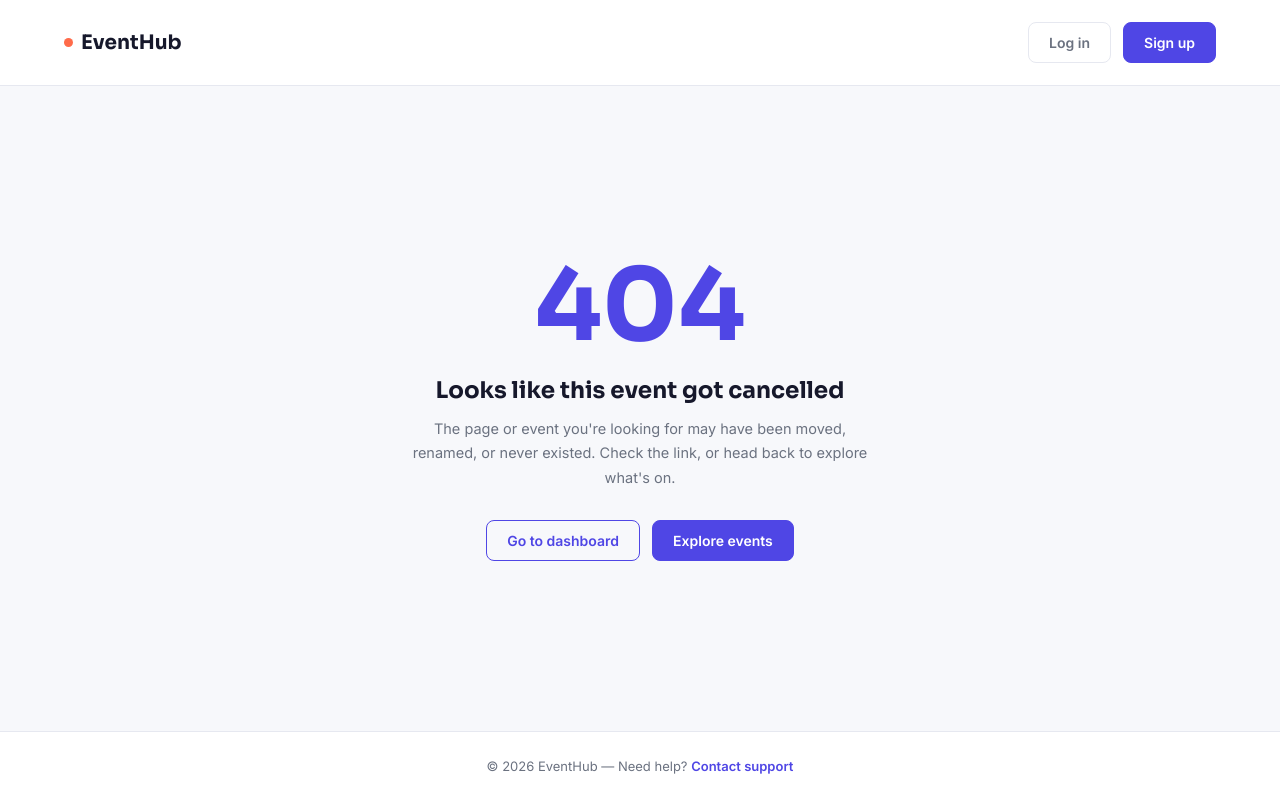
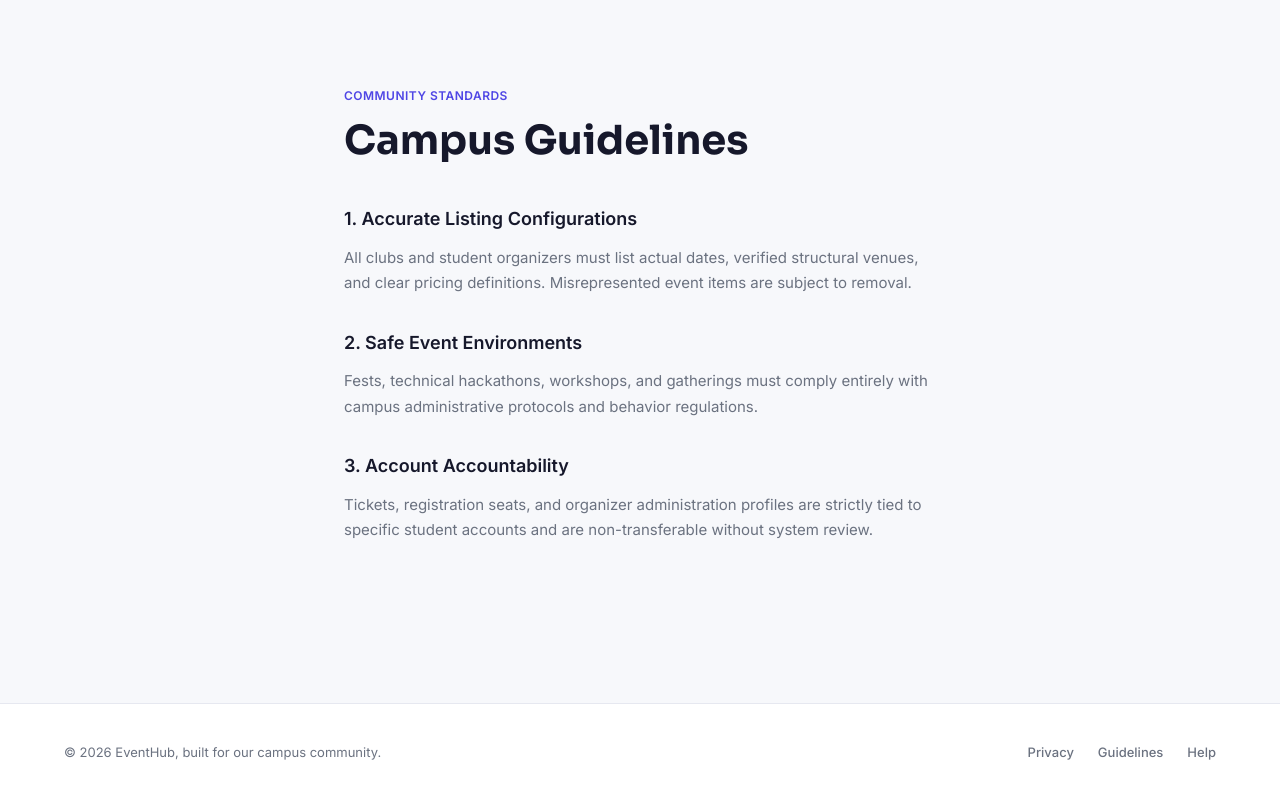
Before and after one commit to ChristeenaJestin/event_frontend, a React (Vite) app: page /guidelines in a window 1280 px wide. Built offline with nearby package versions, Linux system fonts and the light colour scheme; the HTML template or start-up script is replaced by a standard one.

Commit message:
feat: add public pages and routes for privacy, guidelines, and help

```diff
--- a/src/App.jsx
+++ b/src/App.jsx
@@ -15,6 +15,9 @@ import EditEvent    from './pages/EditEvent';
 import MyEvents     from './pages/MyEvents';
 import Participants from './pages/Participants';
 import NotFound     from './pages/NotFound';
+import Privacy from './pages/Privacy';
+import Guidelines from './pages/Guidelines';
+import Help from './pages/Help';
 
 function App() {
   return (
@@ -25,6 +28,9 @@ function App() {
           <Route path="/"         element={<Home />} />
           <Route path="/login"    element={<Login />} />
           <Route path="/register" element={<Register />} />
+          <Route path="/privacy" element={<Privacy />} />
+<Route path="/guidelines" element={<Guidelines />} />
+<Route path="/help" element={<Help />} />
 
           {/* any authenticated user */}
           <Route element={<ProtectedRoutes />}>
--- /dev/null
+++ b/src/pages/Guidelines.jsx
@@ -0,0 +1,33 @@
+import React from 'react';
+import Footer from '../components/layout/Footer';
+
+function Guidelines() {
+  return (
+    <div style={{ background: 'var(--bg)', minHeight: '100vh', display: 'flex', flexDirection: 'column' }}>
+      <main style={{ flex: 1, padding: '88px 64px', maxWidth: '720px', margin: '0 auto' }}>
+        <div className="eyebrow" style={{ textTransform: 'uppercase' }}>Community Standards</div>
+        <h1 className="h1" style={{ fontSize: 40, marginTop: 14, marginBottom: 40, fontFamily: 'var(--font-display)', fontWeight: 700, color: 'var(--ink)' }}>Campus Guidelines</h1>
+
+        <div style={{ display: 'flex', flexDirection: 'column', gap: 32, fontSize: 15, lineHeight: 1.7, color: 'var(--slate)' }}>
+          <section>
+            <h3 style={{ color: 'var(--ink)', fontWeight: 600, fontSize: 18, marginBottom: 10 }}>1. Accurate Listing Configurations</h3>
+            <p>All clubs and student organizers must list actual dates, verified structural venues, and clear pricing definitions. Misrepresented event items are subject to removal.</p>
+          </section>
+
+          <section>
+            <h3 style={{ color: 'var(--ink)', fontWeight: 600, fontSize: 18, marginBottom: 10 }}>2. Safe Event Environments</h3>
+            <p>Fests, technical hackathons, workshops, and gatherings must comply entirely with campus administrative protocols and behavior regulations.</p>
+          </section>
+
+          <section>
+            <h3 style={{ color: 'var(--ink)', fontWeight: 600, fontSize: 18, marginBottom: 10 }}>3. Account Accountability</h3>
+            <p>Tickets, registration seats, and organizer administration profiles are strictly tied to specific student accounts and are non-transferable without system review.</p>
+          </section>
+        </div>
+      </main>
+      <Footer />
+    </div>
+  );
+}
+
+export default Guidelines;
--- /dev/null
+++ b/src/pages/Help.jsx
@@ -0,0 +1,33 @@
+import React from 'react';
+import Footer from '../components/layout/Footer';
+
+function Help() {
+  return (
+    <div style={{ background: 'var(--bg)', minHeight: '100vh', display: 'flex', flexDirection: 'column' }}>
+      <main style={{ flex: 1, padding: '88px 64px', maxWidth: '720px', margin: '0 auto' }}>
+        <div className="eyebrow" style={{ textTransform: 'uppercase' }}>Faq & Support</div>
+        <h1 className="h1" style={{ fontSize: 40, marginTop: 14, marginBottom: 40, fontFamily: 'var(--font-display)', fontWeight: 700, color: 'var(--ink)' }}>Help Center</h1>
+
+        <div style={{ display: 'flex', flexDirection: 'column', gap: 32, fontSize: 15, lineHeight: 1.7, color: 'var(--slate)' }}>
+          <section style={{ paddingBottom: 24, borderBottom: '1px solid var(--hairline)' }}>
+            <h3 style={{ color: 'var(--ink)', fontWeight: 600, fontSize: 17, marginBottom: 8 }}>How do I reserve a slot for a campus event?</h3>
+            <p>Simply navigate to any active event block on the landing dashboard or events directory layout and click the action button to process your confirmation instantly.</p>
+          </section>
+
+          <section style={{ paddingBottom: 24, borderBottom: '1px solid var(--hairline)' }}>
+            <h3 style={{ color: 'var(--ink)', fontWeight: 600, fontSize: 17, marginBottom: 8 }}>Where do I locate my active tickets?</h3>
+            <p>Log in with your verified profile credentials and enter your user panel workspace dashboard to check your personal registration lists.</p>
+          </section>
+
+          <section>
+            <h3 style={{ color: 'var(--ink)', fontWeight: 600, fontSize: 17, marginBottom: 8 }}>Need system technical support?</h3>
+            <p>For account status issues, database sync updates, or administrative features, please get in touch with our team at <span style={{ color: 'var(--indigo)', fontWeight: 500 }}>support@eventhub.edu</span>.</p>
+          </section>
+        </div>
+      </main>
+      <Footer />
+    </div>
+  );
+}
+
+export default Help;
--- /dev/null
+++ b/src/pages/Privacy.jsx
@@ -0,0 +1,33 @@
+import React from 'react';
+import Footer from '../components/layout/Footer';
+
+function Privacy() {
+  return (
+    <div style={{ background: 'var(--bg)', minHeight: '100vh', display: 'flex', flexDirection: 'column' }}>
+      <main style={{ flex: 1, padding: '88px 64px', maxWidth: '720px', margin: '0 auto' }}>
+        <div className="eyebrow" style={{ textTransform: 'uppercase', tracking: '0.05em' }}>Security & Legal</div>
+        <h1 className="h1" style={{ fontSize: 40, marginTop: 14, marginBottom: 40, fontFamily: 'var(--font-display)', fontWeight: 700, color: 'var(--ink)' }}>Privacy Policy</h1>
+
+        <div style={{ display: 'flex', flexDirection: 'column', gap: 32, fontSize: 15, lineHeight: 1.7, color: 'var(--slate)' }}>
+          <section>
+            <h3 style={{ color: 'var(--ink)', fontWeight: 600, fontSize: 18, marginBottom: 10 }}>1. Data Collection</h3>
+            <p>We process essential institutional profile attributes including your university email address, name, and selected campus affiliations to securely connect your profile to platform events.</p>
+          </section>
+
+          <section>
+            <h3 style={{ color: 'var(--ink)', fontWeight: 600, fontSize: 18, marginBottom: 10 }}>2. Event Management Tracking</h3>
+            <p>When you register or purchase a ticket for a campus event, organizer metrics increment dynamically to protect venue capacities and manage institutional check-in processes safely.</p>
+          </section>
+
+          <section>
+            <h3 style={{ color: 'var(--ink)', fontWeight: 600, fontSize: 18, marginBottom: 10 }}>3. Information Safeguards</h3>
+            <p>Your tokens and authorization protocols are stored securely via encrypted environments. Account sessions remain restricted to validated users to ensure a safe community environment.</p>
+          </section>
+        </div>
+      </main>
+      <Footer />
+    </div>
+  );
+}
+
+export default Privacy;
```
